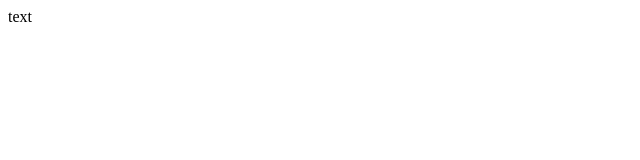
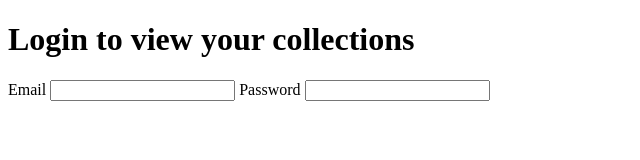
Before and after one commit to skramer9/COMP324-Inventory-Web-Application, a plain HTML site: page index.html in a window 1280 px wide. Shown: the whole page, without its empty margins (0-640 px from the left). Drawn offline with Linux system fonts and the light colour scheme.

Commit message:
Update index.html
First attempt at login page html

```diff
--- a/index.html
+++ b/index.html
@@ -7,6 +7,12 @@
     <link rel="stylesheet" href="style.css">
   </head>
   <body>
-    text
+    <h1>Login to view your collections</h1>
+    <form class="login">
+      <label for="username-input">Email</label>
+      <input id="username-input" type="text">
+      <label for="password-input">Password</label>
+      <input id="password-input" type="text">
+    </form>
   </body>
 </html>
```
